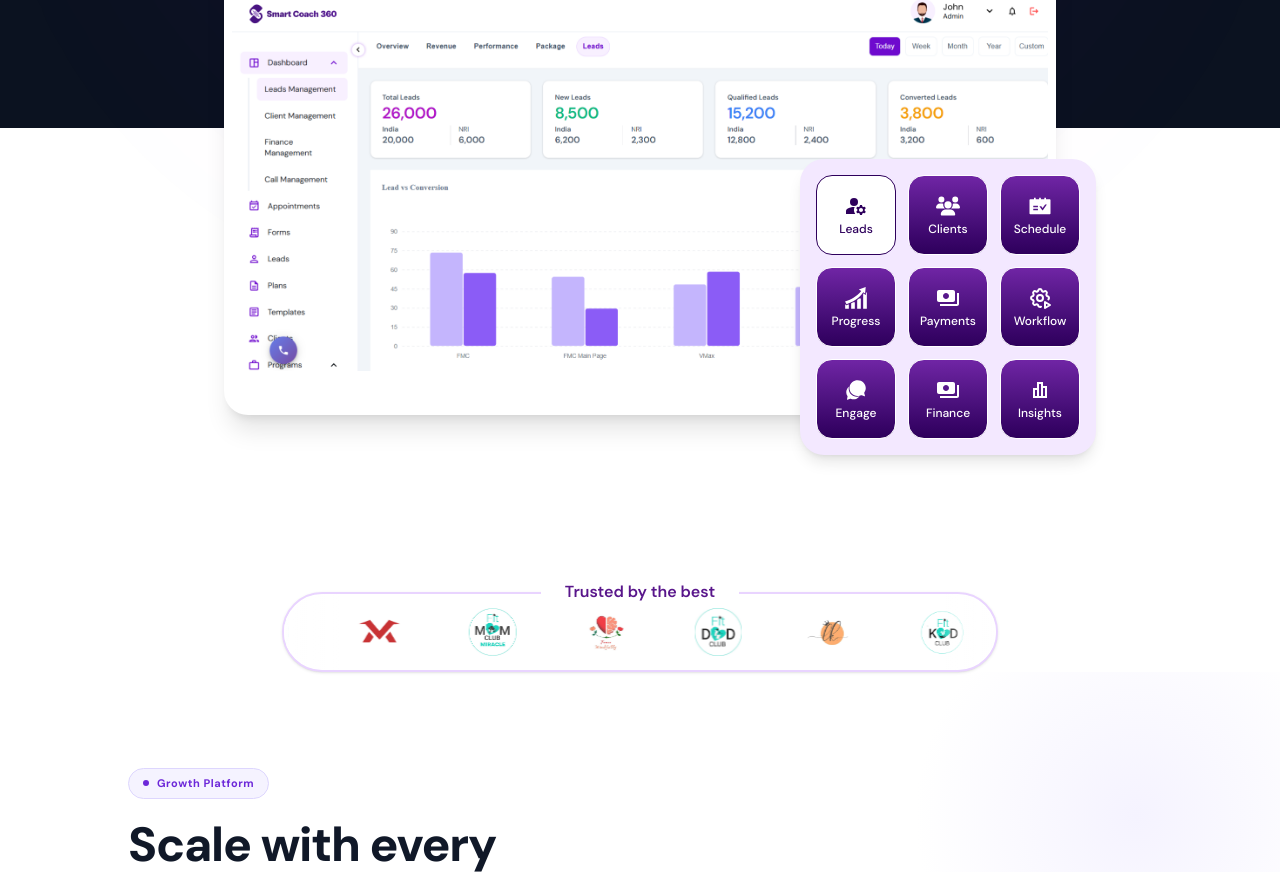
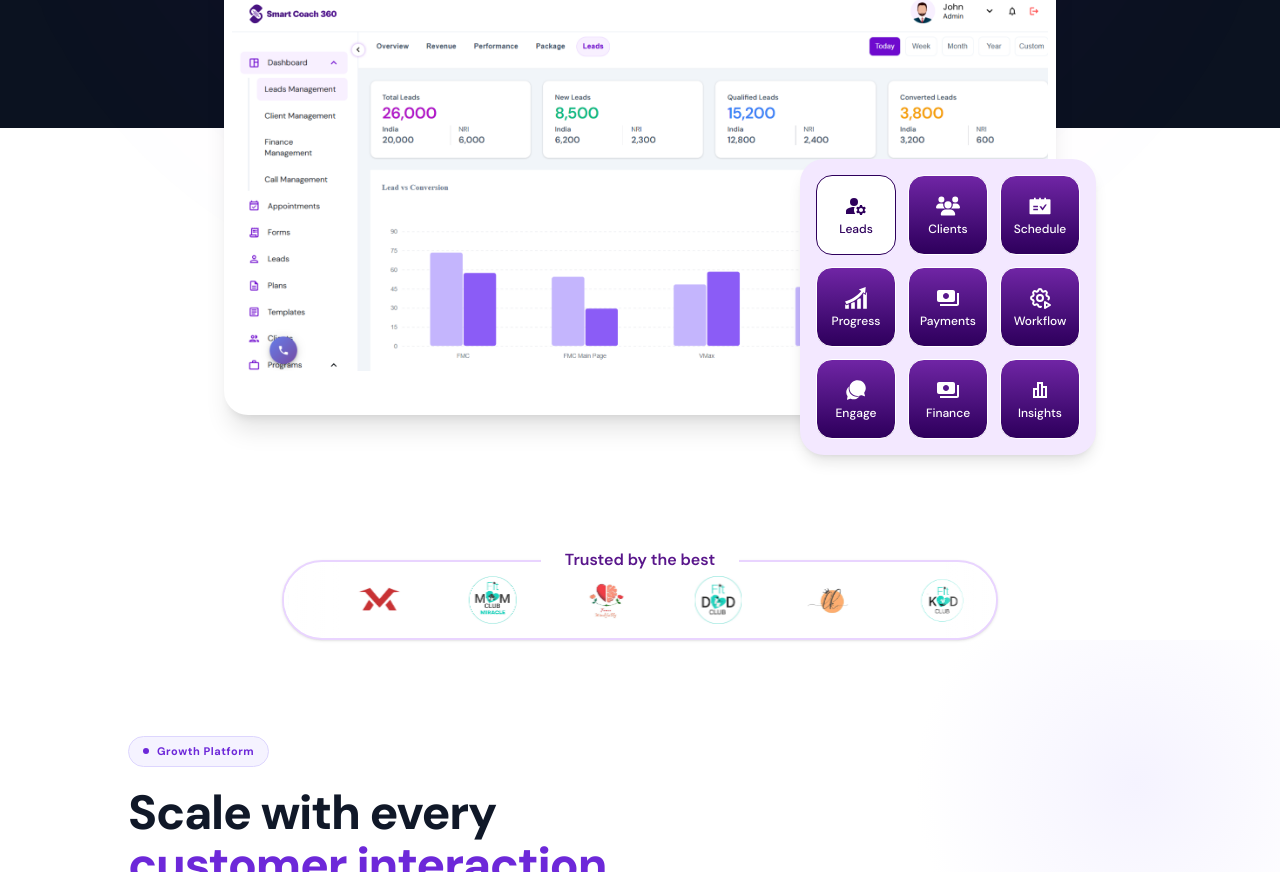
Before and after one commit to Suraj8517/react-crm-website, a React (Vite) app: page / in a window 1280 px wide. Shown: the part 753-1625 px from the top of the page. Built offline with nearby package versions, Linux system fonts and the light colour scheme.

Commit message:
update live site

```diff
--- a/src/Landingpage.jsx
+++ b/src/Landingpage.jsx
@@ -47,7 +47,7 @@ if (loading) return <PageLoader />;
 
       {/* Other sections */}
       <HeroSection onOpenForm={() => setOpenDemoForm(true)} />
-     <div className="relative z-10 pt-6 md:pt-28 lg:pt-26">
+     <div className="relative z-10 pt-6 md:pt-20 lg:pt-18">
   <LogoSwipper />
 </div>
 
```
